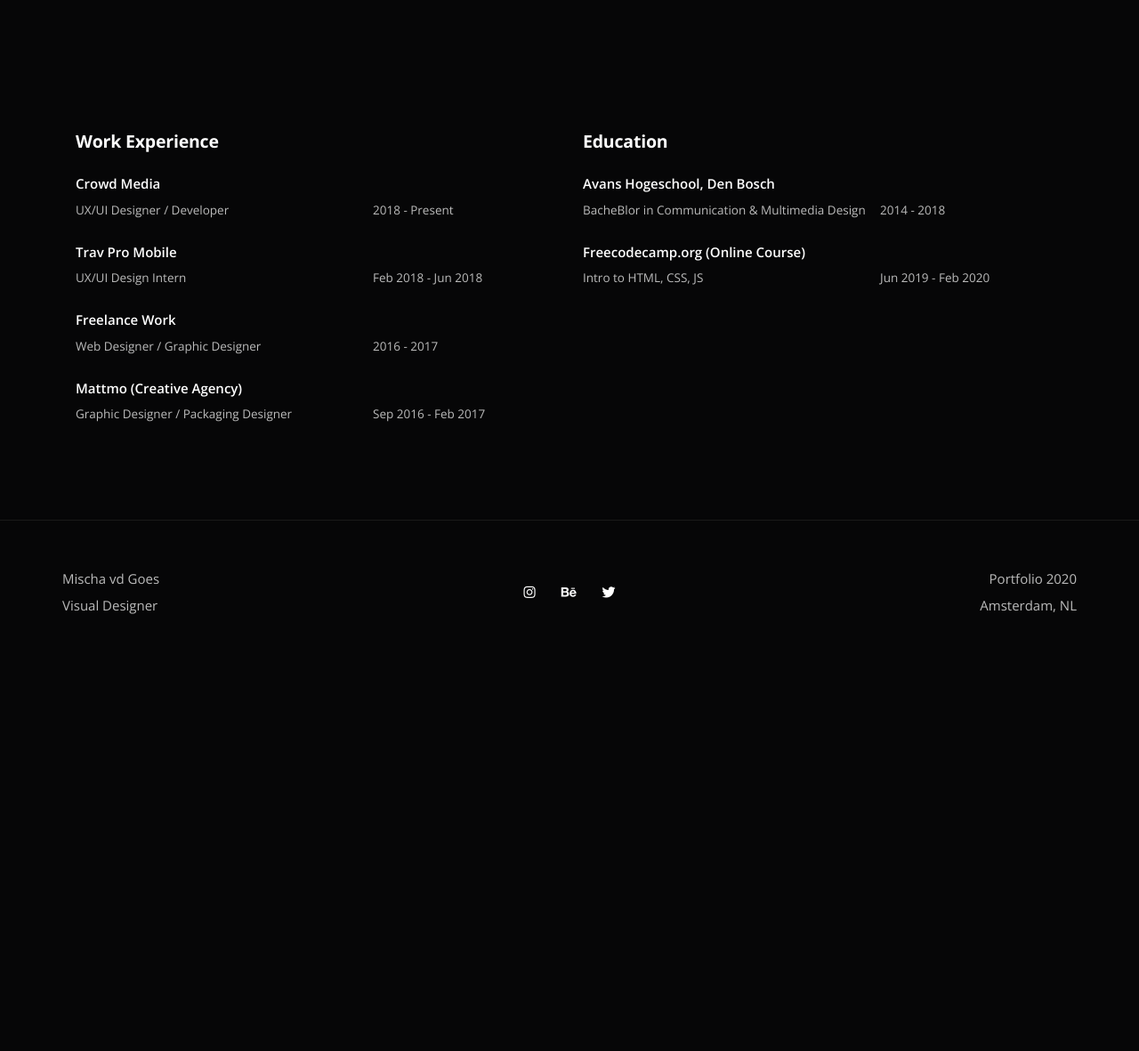
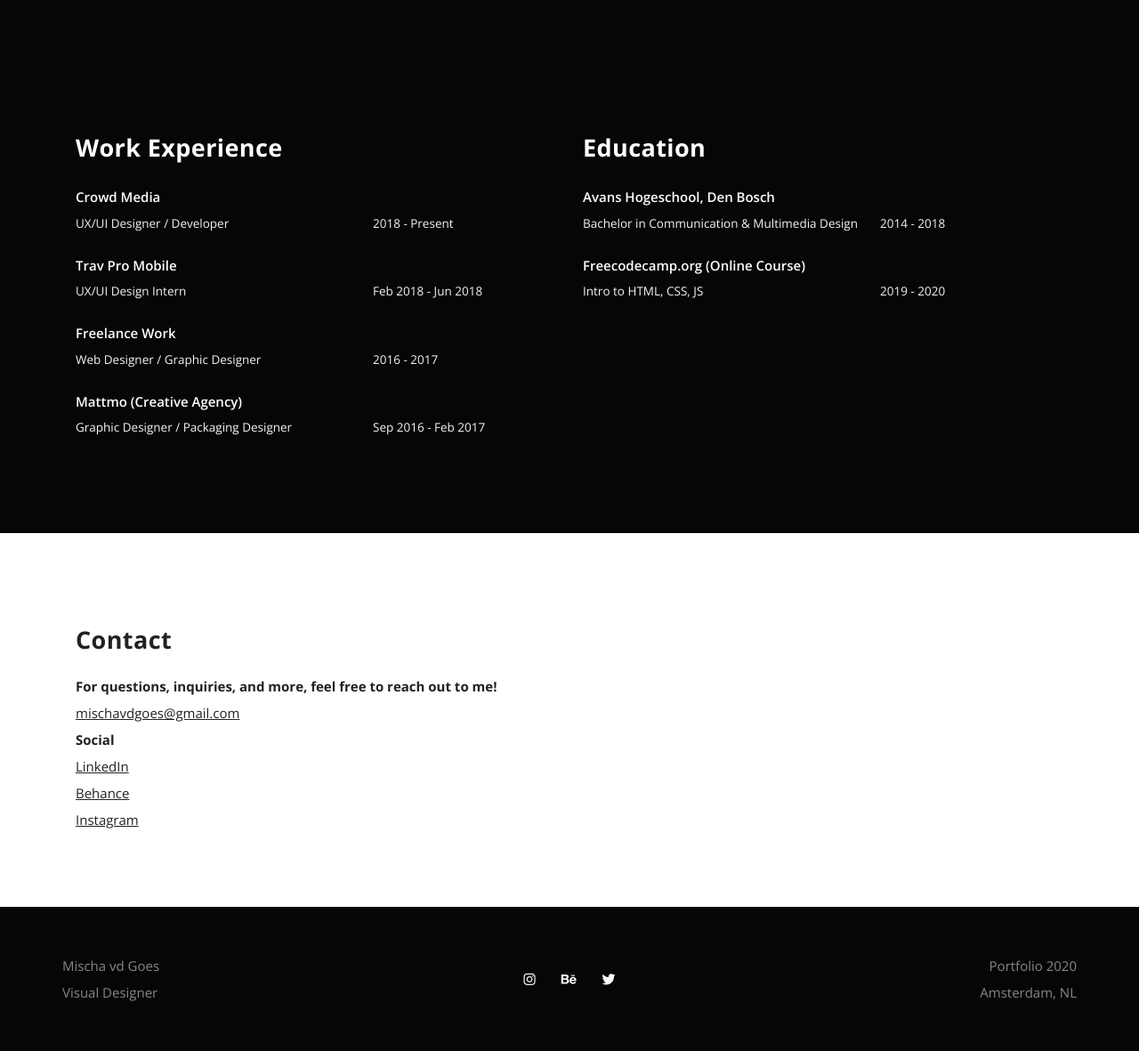
Before and after one commit to mfgoes/portfolio, a PHP site: page /about-test.html in a window 1280 px wide. Shown: the part 941-2122 px from the top of the page at 89% size. Before the commit the page ends 1631 px from the top, so only its background shows below. Run offline with PHP 8.4, Linux system fonts and the light colour scheme.

Commit message:
added contact section

```diff
--- a/about-test.html
+++ b/about-test.html
@@ -67,7 +67,7 @@
 <section class="about-page">
   <div class="col-lg-6 col-md-6 col-sm-6 col-xs-12 float-left special-center">
     <span>
-      <h2> I love designing captivating, function-first interfaces that improve people’s lives and make people happy.</h2>
+      <h2 class="blockquote">I love designing captivating, function-first interfaces that improve people’s lives and make people happy.</h2>
     </span>
   </div>
   <div class="col-lg-6 col-md-6 col-sm-6 col-xs-12 center-image">
@@ -124,7 +124,7 @@
     <div class="wrapper">
       <div class="box a">
         <h4>Avans Hogeschool, Den Bosch</h4>
-        <p>BacheBlor in Communication & Multimedia Design</p>
+        <p>Bachelor in Communication & Multimedia Design</p>
       </div>
       <div class="box b">
         <h4><br></h4>
@@ -136,14 +136,36 @@
       </div>
       <div class="box d">
         <h4><br></h4>
-        <p>Jun 2019 - Feb 2020</p>
+        <p>2019 - 2020</p>
       </div>
-
     </div>
   </span>
 </div>
 
+</div>
+
+<!-- Contact Section -->
+
+<div class="section-padding-top">
+  <div class="contact-section">
+<div class="container">
+<section class="about-page ">
+  <div class="col-lg-12 special-center">
+      <span>
+        <h2>Contact</h2>
+        <strong>For questions, inquiries, and more, feel free to reach out to me!</strong>
+        <a href="mailto:mischvdgoes@gmail.com">mischavdgoes@gmail.com</a>
+        <strong>Social</strong>
+        <a href="https://www.linkedin.com/in/mischavandergoes/">LinkedIn</a>
+        <a href="https://www.behance.net/mfgoes">Behance</a>
+        <a href="https://www.instagram.com/mischades/">Instagram</a>
+        <br>
+
+      </span>
+  </div>
 </section>
+</div>
+</div>
 </div>
 
 
@@ -153,8 +175,7 @@
         <span class="animated fadeIn"><i class="fas fa-chevron-left"></i>back to top  </span>
     </div>
     <!-- End Scroll Top -->
-    <div class="section-padding-top">
-    </div>
+
      <script src="includes/footer_snippet.js" type="text/javascript"> </script>
      <!-- script -->
     <script type="text/javascript" src="js/jquery-3.3.1.min.js"></script>
--- a/css/styles.css
+++ b/css/styles.css
@@ -121,7 +121,7 @@ h4 {
 }
 
 p, .inline-link {
-    color: #bbb;
+    color: #222;
     line-height: 2;
     display: inline;
 }
@@ -1898,12 +1898,14 @@ a:hover {
 }
 
 .about-page p, .about-page {
-    color: #BBBBBB;
+    color: #f4f4f4;
     line-height: 2em;
 }
 .about-page h2 {
     margin-bottom: 10px;
     padding-bottom: 0px;
+    font-size: 1.8em;
+    letter-spacing: 0.4px;
     line-height: 2em;
     text-transform: none;
     color: white;
@@ -1927,6 +1929,22 @@ a:hover {
     display: flex;
 
 
+}
+
+.contact-section, .contact-section a {
+    background-color: #fff;
+    color: #222;
+    display: block;
+}
+.contact-section h2, .contact-section strong {
+    color: #222;
+    text-decoration: none;
+}
+.contact-section a {
+     text-decoration: underline;
+}
+.contact-section a:hover {
+    opacity: 0.6;
 }
 
 .center-image img {
@@ -1983,9 +2001,16 @@ a:hover {
   padding: 0px 0px 5px;
 }
 
+@media (max-width: 1108px)  {
+   .about-page h2 {
+        font-size: 1.4em;
+        line-height: 1.8em;
+    }
+}
+
 @media (max-width: 768px)  {
 
-    .special-center {
+        .special-center {
     align-items:center;
     display: flex;
     height: auto;
@@ -2660,11 +2685,16 @@ input:-webkit-autofill {
 
 /* Blockquote */
 
-blockquote {
-    padding: 0 15px 0;
+.blockquote {
+    font-size: 1.4em;
+    color: #878787;
+    border-left: 1px solid #222;
+    padding: 0 25px 0;
+    /*
     margin: 40px 0 40px 40px;
     font-size: 14px;
-    border-left: 2px solid #c69c6c;
+    border-left: 2px solid #c69c6c;*/
+
 }
 
 /* Blog Post Img */
@@ -3071,6 +3101,7 @@ textarea {
 
 footer {
     border-top: 1px solid #191919;
+
 }
 
 /* About Footer */
@@ -3085,6 +3116,7 @@ footer {
 
 .about-footer p {
     padding: 9px 0;
+    color: #878787;
 }
 
 @media (max-width: 700px)  {
@@ -3114,6 +3146,7 @@ footer .social,
 
 .copy {
     text-align: right;
+    color: #878787;
 }
 
 /*--- End Footer ---*/
@@ -3197,6 +3230,7 @@ footer .social,
     }
     .copy, .about-footer {
         display: none;
+
     }
 
 }
--- a/includes/footer_snippet.js
+++ b/includes/footer_snippet.js
@@ -23,7 +23,7 @@ document.write("					<\/ul>");
 document.write("				<\/div>");
 document.write("			<\/div><!-- Copy -->");
 document.write("			<div class=\"col-lg-4 col-md-4 col-sm-12\">");
-document.write("				<div class=\"copy\">");
+document.write("				<div class=\"copy about-footer\">");
 
 document.write("					<p>Portfolio 2020<br>Amsterdam, NL<\/p>");
 document.write("				<\/div>");
```
